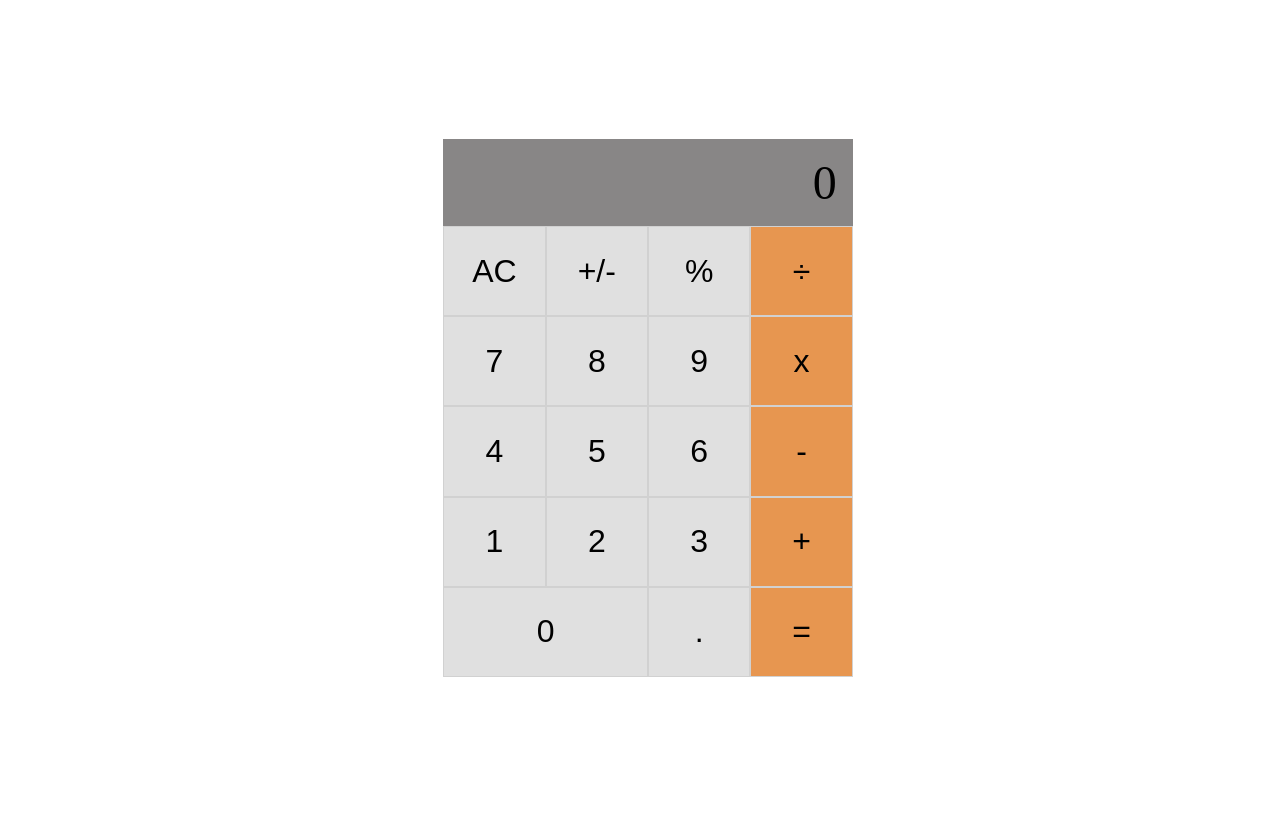
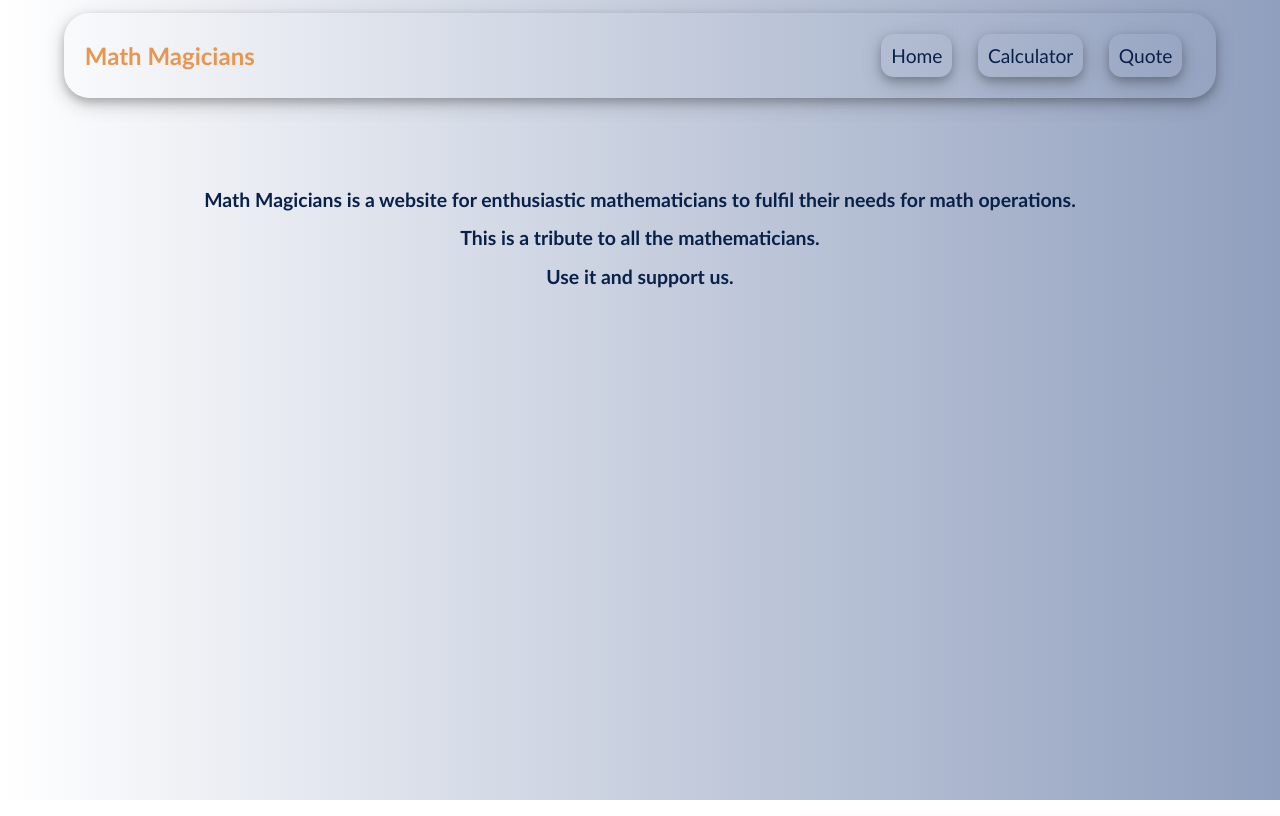
Before and after one commit to usamamaliq/Math-Magicians, a React (Create React App) app: page / in a window 1280 px wide. Built offline with nearby package versions, Linux system fonts and the light colour scheme.

Commit message:
Add pages for application and their respective styles

```diff
--- a/package.json
+++ b/package.json
@@ -7,9 +7,13 @@
     "@testing-library/react": "^13.4.0",
     "@testing-library/user-event": "^13.5.0",
     "big.js": "^6.2.1",
+    "localforage": "^1.10.0",
+    "match-sorter": "^6.3.1",
     "react": "^18.2.0",
     "react-dom": "^18.2.0",
+    "react-router-dom": "^6.4.5",
     "react-scripts": "5.0.1",
+    "sort-by": "^1.2.0",
     "web-vitals": "^2.1.4"
   },
   "scripts": {
--- a/src/App.js
+++ b/src/App.js
@@ -1,4 +1,17 @@
+import { BrowserRouter, Route, Routes } from 'react-router-dom';
 import Calculator from './components/Calculator';
+import Navigation from './components/Navigation';
+import HomePage from './pages/HomePage';
+import QuotePage from './pages/QuotePage';
 
-const App = () => <Calculator />;
+const App = () => (
+  <BrowserRouter>
+    <Navigation />
+    <Routes>
+      <Route index element={<HomePage />} />
+      <Route path="calculator" element={<Calculator />} />
+      <Route path="quote" element={<QuotePage />} />
+    </Routes>
+  </BrowserRouter>
+);
 export default App;
--- a/src/components/Calculator.js
+++ b/src/components/Calculator.js
@@ -26,6 +26,7 @@ const Calculator = () => {
 
   return (
     <div className="container">
+      <h2 className="calculatorTitle">Lets do some Maths!</h2>
       <div className="calculator">
         <div className="result">{result}</div>
         <div className="numbers">
--- /dev/null
+++ b/src/components/Navigation.js
@@ -0,0 +1,25 @@
+import { Outlet, Link } from 'react-router-dom';
+
+const Navigation = () => (
+  <div className="navigation">
+    <div className="titleContainer">
+      <h2 className="title">Math Magicians</h2>
+    </div>
+    <div className="menuContainer">
+      <ul className="menu">
+        <li className="menuItem">
+          <Link to="/">Home</Link>
+        </li>
+        <li className="menuItem">
+          <Link to="/calculator">Calculator</Link>
+        </li>
+        <li className="menuItem">
+          <Link to="/quote">Quote</Link>
+        </li>
+      </ul>
+
+      <Outlet />
+    </div>
+  </div>
+);
+export default Navigation;
--- a/src/index.css
+++ b/src/index.css
@@ -1,21 +1,91 @@
-.container {
-  width: 100vw;
-  height: 100vh;
+body {
+  background-image: linear-gradient(to right, rgba(11, 226, 3, 0), rgb(144, 159, 190));
+  font-family:'Trebuchet MS', 'Lucida Sans Unicode', 'Lucida Grande', 'Lucida Sans', Arial, sans-serif;
+  margin: 1vw 5vw 0 5vw;
+}
+
+.navigation {
+  display: flex;
+  justify-content: space-between;
+  box-shadow: 0 4px 8px 0 rgba(0, 0, 0, 0.2), 0 6px 20px 0 rgba(0, 0, 0, 0.19);
+  padding: 0.5rem;
+  border-radius: 2vw;
+
+}
+
+.title {
+  color: rgb(231, 150, 80);
+  margin-left: 1vw;
+}
+
+.menuContainer {
   display: flex;
   align-items: center;
+}
+
+.menu {
+  display: flex;
+  align-items: center;
+  list-style: none;
+  text-decoration: none;
+  gap: 2vw;
+  margin-right: 2vw;
+}
+
+a {
+  text-decoration: none;
+  color: black;
+  cursor: pointer;
+  color: #092149;
+  font-size: 1.2rem;
+  box-shadow: 0 4px 8px 0 rgba(0, 0, 0, 0.2), 0 6px 20px 0 rgba(0, 0, 0, 0.19);
+  border-radius: 1vw;
+  padding: 0.7vw;
+  border: 1px solid transparent;
+}
+
+a:hover {
+  border: 1px solid white;
+}
+
+.homeContainer {
+  display: flex;
+  text-align: center;
   justify-content: center;
+  padding: 5vw;
+  font-size: 1.3vw;
+  line-height: 3vw;
+  color: #092149;
+}
+
+.container {
+  display: flex;
+  justify-content: space-between;
+  margin-top: 3vw;
+}
+
+.calculatorTitle {
+  color: #092149;
+  margin-top: 1vw;
+  margin-left: 5vw;
+  font-size: 3vw;
 }
 
 .calculator {
   width: 32vw;
-  background-color: rgb(136, 134, 134);
+  border-radius: 1vw;
 }
 
 .result {
-  font-size: 3rem;
-  padding: 1rem;
+  font-size: 2rem;
+  padding: 1.3rem;
   display: flex;
   justify-content: flex-end;
+  background-color: rgb(136, 134, 134);
+  border: 1px solid rgb(209, 209, 209);
+  transition: 0.4s;
+  box-shadow: 0 4px 8px 0 rgba(0, 0, 0, 0.2), 0 6px 20px 0 rgba(0, 0, 0, 0.19);
+  border-radius: 1vw;
 }
 
 button {
@@ -24,11 +94,12 @@ button {
   color: black;
   background-color: rgb(224, 224, 224);
   outline: none;
-  font-size: 2rem;
-  padding: 1.6rem;
+  font-size: 1.2rem;
+  padding: 1.5rem;
   cursor: pointer;
   transition: 0.4s;
   width: 8vw;
+  border-radius: 1vw;
 }
 
 button:hover {
@@ -42,3 +113,13 @@ button:hover {
 .orangeBg {
   background-color: rgb(231, 150, 80);
 }
+
+.quoteContainer {
+  display: flex;
+  text-align: center;
+  justify-content: center;
+  padding: 5vw;
+  font-size: 1.3vw;
+  line-height: 3vw;
+  color: #092149;
+}
--- /dev/null
+++ b/src/pages/HomePage.js
@@ -0,0 +1,18 @@
+const HomePage = () => (
+  <div className="homeContainer">
+    <h3 className="homeTitle">
+      Math Magicians is a website for enthusiastic mathematicians to fulfil their needs
+      for math operations.
+      {' '}
+      <br />
+      {' '}
+      This is a tribute to all the mathematicians.
+      {' '}
+      <br />
+      {' '}
+      Use it and support us.
+    </h3>
+  </div>
+);
+
+export default HomePage;
--- /dev/null
+++ b/src/pages/QuotePage.js
@@ -0,0 +1,14 @@
+const Quote = () => (
+  <div className="quoteContainer">
+    <h3>
+      Mathematics is not about numbers, equations, computations, or algorithms:
+      it is about understanding.
+      {' '}
+      <br />
+      {' '}
+      - William Paul Thurston
+    </h3>
+  </div>
+);
+
+export default Quote;
```
Also changed, not shown: 1 other file (tests, documents, lock files or other folders).
